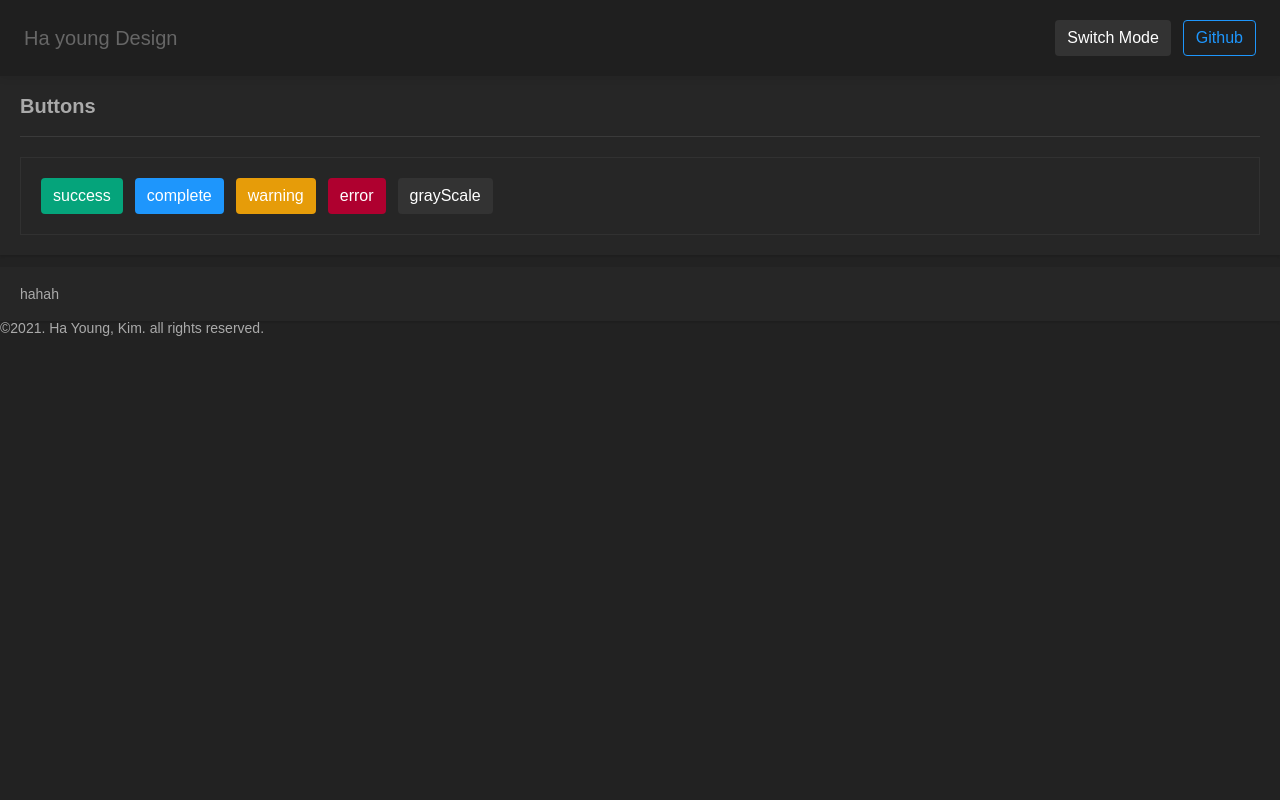
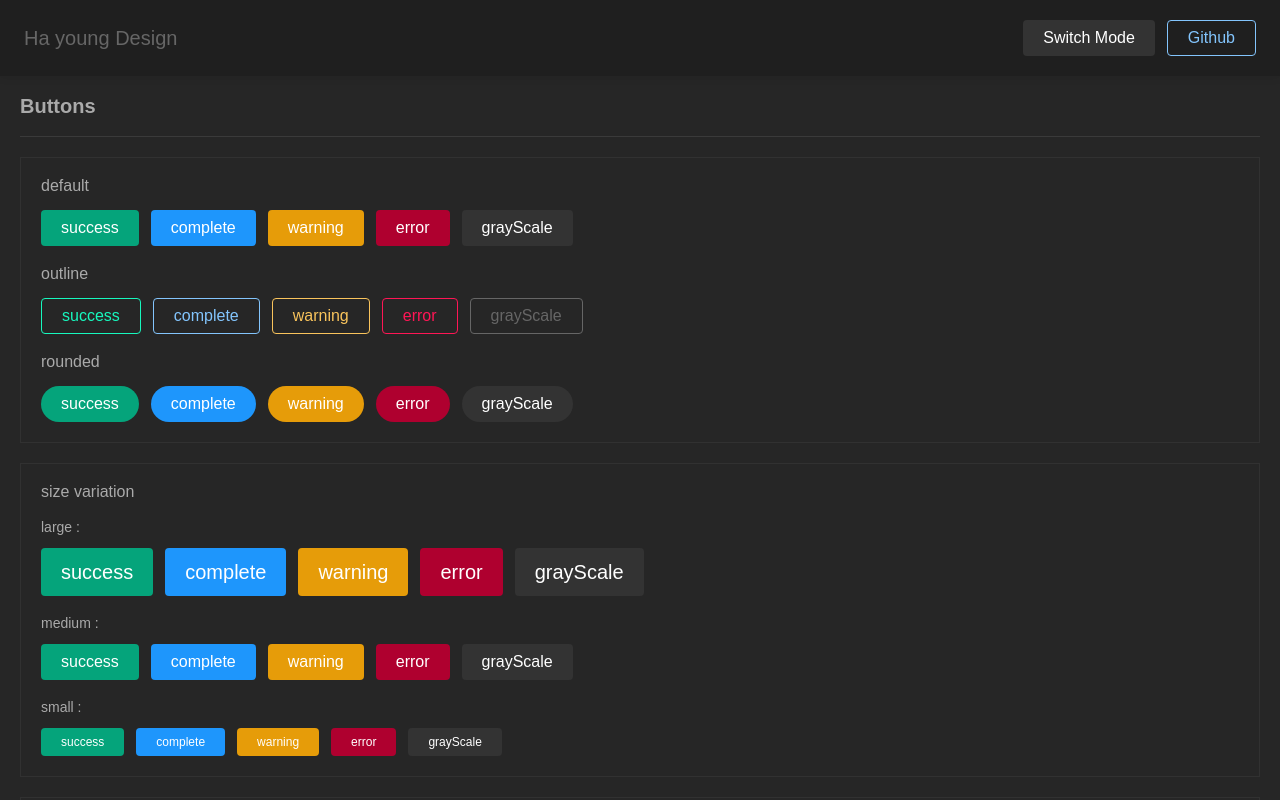
Before and after one commit to hayoung-jeremy/react_practice, a React (Create React App) app: page / in a window 1280 px wide. Shown: the top 800 px of the page. Built offline with nearby package versions, Linux system fonts and the light colour scheme.

Commit message:
feat : Styling Button Component etc.
 - add full width style button
 - add rounded style button
 - adjust color of outline button
 - adjust padding of the Button Component
 - adjust default font-size (1rem == 14px)
 - create Container styled component in Main.js
 - render new button types in Main.js

```diff
--- a/src/components/Button.js
+++ b/src/components/Button.js
@@ -10,7 +10,7 @@ const commonStyles = css`
   border: none;
   border-radius: 4px;
   cursor: pointer;
-  padding: 8px 12px;
+  padding: 0.5rem 1.25rem;
   color: #fff;
   transition: 0.15s;
   height: 2.25rem;
@@ -25,6 +25,7 @@ const commonStyles = css`
 const colorStyles = css`
   ${({ theme, color }) => {
     const buttonColor = theme.palette[color];
+    const outlineColor = lighten(0.2, buttonColor);
     return css`
       background-color: ${buttonColor};
       &:hover {
@@ -38,21 +39,42 @@ const colorStyles = css`
           : darken(0.08, buttonColor)};
       }
       // outline
+
       ${(props) =>
         props.outline &&
         css`
-          color: ${buttonColor};
-          border: 1px solid ${buttonColor};
-          background-color: ${rgba(buttonColor, 0)};
+          color: ${outlineColor};
+          border: 1px solid ${outlineColor};
+          background-color: ${rgba(outlineColor, 0)};
           &:hover {
-            background-color: ${rgba(buttonColor, 0.1)};
+            background-color: ${rgba(outlineColor, 0.1)};
           }
           &:active {
-            background-color: ${darken(0.2, rgba(buttonColor, 0.1))};
+            background-color: ${darken(0.2, rgba(outlineColor, 0.1))};
           }
         `}
     `;
   }}
+`;
+
+const fullWidthStyle = css`
+  ${(props) =>
+    props.fullWidth &&
+    css`
+      width: 100%;
+      &:not(:first-of-type) {
+        margin-left: 0;
+        margin-top: 1rem;
+      }
+    `}
+`;
+const roundedStyles = css`
+  ${({ rounded, size }) =>
+    rounded &&
+    css`
+      padding: 8px 20px;
+      border-radius: ${sizes[size].height};
+    `}
 `;
 
 const sizes = {
@@ -66,7 +88,7 @@ const sizes = {
   },
   small: {
     height: "1.75rem",
-    fontSize: "0.875rem",
+    fontSize: "0.75rem",
   },
 };
 
@@ -81,6 +103,8 @@ const StyledButton = styled.button`
   ${commonStyles}
   ${colorStyles}
   ${sizeStyles}
+  ${fullWidthStyle}
+  ${roundedStyles}
 `;
 
 const Anchor = StyledButton.withComponent("a");
--- a/src/components/SectionTemplate.js
+++ b/src/components/SectionTemplate.js
@@ -20,11 +20,6 @@ const StyledSection = styled.section`
   }
 `;
 
-const Container = styled.div`
-  padding: 20px;
-  border: 1px solid rgba(255, 255, 255, 0.05);
-`;
-
 const Section = ({ children, ish2Blind, h2Title, isContainer, ...rest }) => {
   return (
     <StyledSection {...rest}>
@@ -33,7 +28,7 @@ const Section = ({ children, ish2Blind, h2Title, isContainer, ...rest }) => {
       ) : (
         <h2 className="title">{h2Title}</h2>
       )}
-      {isContainer ? <Container>{children}</Container> : children}
+      {children}
     </StyledSection>
   );
 };
--- a/src/index.scss
+++ b/src/index.scss
@@ -11,7 +11,6 @@ body,
 button,
 input {
   font-family: "Montserrat", "Noto Sans KR", sans-serif;
-  font-size: 14px;
 }
 body {
   width: 100%;
@@ -19,6 +18,7 @@ body {
   background-color: var(--background-color);
   color: #aaa;
   margin-top: 76px;
+  font-size: 14px;
 }
 
 header {
--- a/src/pages/Main.js
+++ b/src/pages/Main.js
@@ -1,16 +1,155 @@
 import React from "react";
 import Section from "../components/SectionTemplate";
 import Button from "../components/Button";
+import styled from "styled-components";
+
+const Container = styled.div`
+  padding: 20px;
+  border: 1px solid rgba(255, 255, 255, 0.05);
+  & > h3 {
+    font-size: 1rem;
+    margin-bottom: 1rem;
+  }
+  & h4 {
+    font-size: 0.875rem;
+    margin-bottom: 0.875rem;
+  }
+  &:not(:first-child) {
+    margin-top: 1.25rem;
+  }
+  & > & {
+    padding: 0;
+    border: none;
+  }
+`;
 
 const Main = () => {
   return (
     <>
       <Section h2Title="Buttons" isContainer>
-        <Button color="success">success</Button>
-        <Button color="complete">complete</Button>
-        <Button color="warning">warning</Button>
-        <Button color="error">error</Button>
-        <Button color="grayScale">grayScale</Button>
+        <Container>
+          <Container>
+            <h3>default</h3>
+            <Button color="success">success</Button>
+            <Button color="complete">complete</Button>
+            <Button color="warning">warning</Button>
+            <Button color="error">error</Button>
+            <Button color="grayScale">grayScale</Button>
+          </Container>
+          <Container>
+            <h3>outline</h3>
+            <Button color="success" outline>
+              success
+            </Button>
+            <Button color="complete" outline>
+              complete
+            </Button>
+            <Button color="warning" outline>
+              warning
+            </Button>
+            <Button color="error" outline>
+              error
+            </Button>
+            <Button color="grayScale" outline>
+              grayScale
+            </Button>
+          </Container>
+          <Container>
+            <h3>rounded</h3>
+            <Button color="success" rounded>
+              success
+            </Button>
+            <Button color="complete" rounded>
+              complete
+            </Button>
+            <Button color="warning" rounded>
+              warning
+            </Button>
+            <Button color="error" rounded>
+              error
+            </Button>
+            <Button color="grayScale" rounded>
+              grayScale
+            </Button>
+          </Container>
+        </Container>
+
+        <Container>
+          <h3>size variation</h3>
+          <Container>
+            <h4>large :</h4>
+            <Button color="success" size="large">
+              success
+            </Button>
+            <Button color="complete" size="large">
+              complete
+            </Button>
+            <Button color="warning" size="large">
+              warning
+            </Button>
+            <Button color="error" size="large">
+              error
+            </Button>
+            <Button color="grayScale" size="large">
+              grayScale
+            </Button>
+          </Container>
+          <Container>
+            <h4>medium :</h4>
+            <Button color="success" size="medium">
+              success
+            </Button>
+            <Button color="complete" size="medium">
+              complete
+            </Button>
+            <Button color="warning" size="medium">
+              warning
+            </Button>
+            <Button color="error" size="medium">
+              error
+            </Button>
+            <Button color="grayScale" size="medium">
+              grayScale
+            </Button>
+          </Container>
+          <Container>
+            <h4>small :</h4>
+            <Button color="success" size="small">
+              success
+            </Button>
+            <Button color="complete" size="small">
+              complete
+            </Button>
+            <Button color="warning" size="small">
+              warning
+            </Button>
+            <Button color="error" size="small">
+              error
+            </Button>
+            <Button color="grayScale" size="small">
+              grayScale
+            </Button>
+          </Container>
+        </Container>
+
+        <Container>
+          <h3>fullWidth</h3>
+          <Button color="success" fullWidth>
+            success
+          </Button>
+          <Button color="complete" fullWidth>
+            complete
+          </Button>
+          <Button color="warning" fullWidth>
+            warning
+          </Button>
+          <Button color="error" fullWidth>
+            error
+          </Button>
+          <Button color="grayScale" fullWidth>
+            grayScale
+          </Button>
+        </Container>
       </Section>
       <Section ish2Blind h2Title="blind title">
         hahah
```
